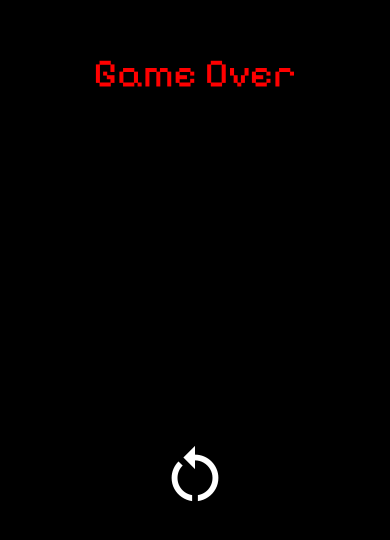
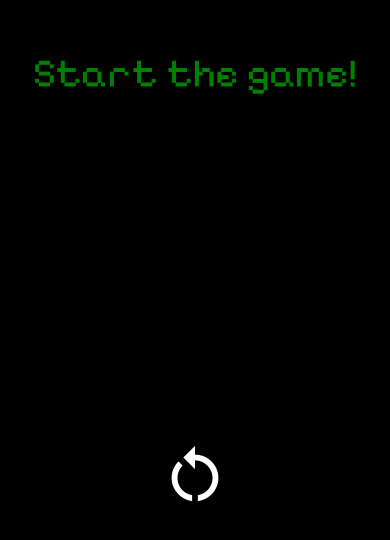
Before and after one commit to rick-n-shawty/spaceInvaders-ReactNative, a React Native app: screen / in a window 390 px wide. Shown: the part 202-742 px from the top of the page. Built offline with nearby package versions, Linux system fonts and the light colour scheme.

Commit message:
somewhat working version

```diff
--- a/src/components/Canvas.js
+++ b/src/components/Canvas.js
@@ -1,15 +1,15 @@
 import * as React from "react";
 import Ship from "./Ship";
 import { View, StyleSheet } from "react-native";
-import { constants } from "../globals/constants";
 import Bullet from "./Bullet";
 import Alien from "./Alien";
 import GameOver from "./GameOver";
-export default function Canvas({canvasHeight, ship, bullets, aliens,isGameOver}){
+export default function Canvas({canvasHeight, ship, bullets, aliens,isGameOver, message}){
     const renderAliens = () => {
         const arr = [];
         if(aliens.length < 1) return [];
         for(let i = 0; i < aliens.length; i++){
+            if(!aliens[i]) continue;
             for(let j = 0; j < aliens[i].length; j++){
                 const alien = aliens[i][j];
                 const uniqueKey = i + ":" + j + ":" + (Math.floor(Math.random() * 100)) + i + j;
@@ -22,7 +22,7 @@ export default function Canvas({canvasHeight, ship, bullets, aliens,isGameOver})
     if(isGameOver){
         return(
             <View style={[styles.container, {height: canvasHeight}]}>
-                <GameOver/>
+                <GameOver message={message}/>
             </View>
         )
     }else{
--- a/src/components/Game.js
+++ b/src/components/Game.js
@@ -45,6 +45,10 @@ export default function Game(){
     const [bullets, setBullets] = useState([]);
     const [aliens, setAliens] = useState([]);
     const [isGameOver, setGameOver] = useState(true);
+    const [message, setMessage] = useState("Start the game!");
+
+
+
     const initializeGame = () => {
         // Divide the grid
         let cells = new Map();
@@ -155,6 +159,7 @@ export default function Game(){
     const moveBullets = () => {
         if(bullets.length < 1) return;
         else if(aliens.length < 1){
+            setMessage("You win!");
             setGameOver(true);
             return;
         }
@@ -182,6 +187,7 @@ export default function Game(){
                 };
                 if(isShipHit(bullet,ship)){
                     // player's ship is hit, end the game
+                    setMessage("You lose!");
                     setGameOver(true);
                     return;
                 }
@@ -217,12 +223,18 @@ export default function Game(){
     const moveAliens = () => {
         const newShips = [...aliens];
         const currentRow = newShips[rowIndex];
+        if(!currentRow){
+            // setRowIndex();
+            newShips.splice(rowIndex,1);
+            setRowIndex(0);
+            setAliens(newShips);
+            return;
+        }
         let gridCopy = new Map(grid);
         let newDirection = alienDir;
         if(alienDir === Direction.RIGHT && rowIndex < newShips.length){
             const lastShip = currentRow[currentRow.length - 1];
             // check if the last ship is about to cross the border
-            if(lastShip){
             if(lastShip.getX() + lastShip.getWidth() + 10 > screenWidth && rowIndex === 0){
                 setRowIndex(rowIndex + 1);
                 setAlienDir(Direction.DOWN);
@@ -230,12 +242,9 @@ export default function Game(){
                 setGrid(gridCopy);
                 return;
             }
-            }
         }else if(alienDir === Direction.LEFT && rowIndex < newShips.length){
             const firstShip = currentRow[0];
-
             // check if the first ship is about to hit the border
-            if(firstShip){
             if(firstShip.getX() - 10 < 0 && rowIndex === 0){
                 setAliens(newShips);
                 setGrid(gridCopy);
@@ -243,10 +252,10 @@ export default function Game(){
                 setRowIndex(rowIndex + 1);
                 return;
             }
-            }
         }else if(alienDir === Direction.DOWN && rowIndex < newShips.length){
             // check if we are approaching the very bottom...
             //------
+            // i
             const firstShip = newShips[rowIndex][0];
             const lastShip = newShips[rowIndex][currentRow.length - 1];
             if(rowIndex === 0 && lastShip.getX() + lastShip.getWidth() + 10 > screenWidth){
@@ -256,7 +265,6 @@ export default function Game(){
             }
         }
 
-        if(currentRow){
         for(let i = 0; i < currentRow.length; i++){
             const alien = currentRow[i];
             gridCopy = removeObjectFromCells(alien,gridCopy);
@@ -264,7 +272,6 @@ export default function Game(){
             alien.move(4);
             gridCopy = pushObjectIntoCells(alien,gridCopy,{i: rowIndex, j: i});
             currentRow[i] = alien;
-            }
         }
         newShips[rowIndex] = currentRow;
         if(rowIndex < newShips.length - 1){
@@ -328,6 +335,7 @@ export default function Game(){
             aliens={aliens}
             isGameOver={isGameOver}
             moveBullets={moveBullets}
+            message={message}
             canvasHeight={CANVAS_HEIGHT}/>
             <Controllers
             shoot={shoot}
--- a/src/components/GameOver.js
+++ b/src/components/GameOver.js
@@ -1,9 +1,10 @@
 import * as React from "react";
 import { View, Text, StyleSheet } from "react-native";
-export default function GameOver(){
+export default function GameOver({message}){
+
     return(
         <View style={styles.container}>
-            <Text style={styles.text}>Game Over</Text>
+            <Text style={[styles.text, {color: message === 'You lose!' ? 'red' : 'green'}]}>{message}</Text>
         </View>
     )
 }
```
Also changed, not shown: 1 other file (tests, documents, lock files or other folders). Lines whose indentation alone changed are shown as unchanged.
